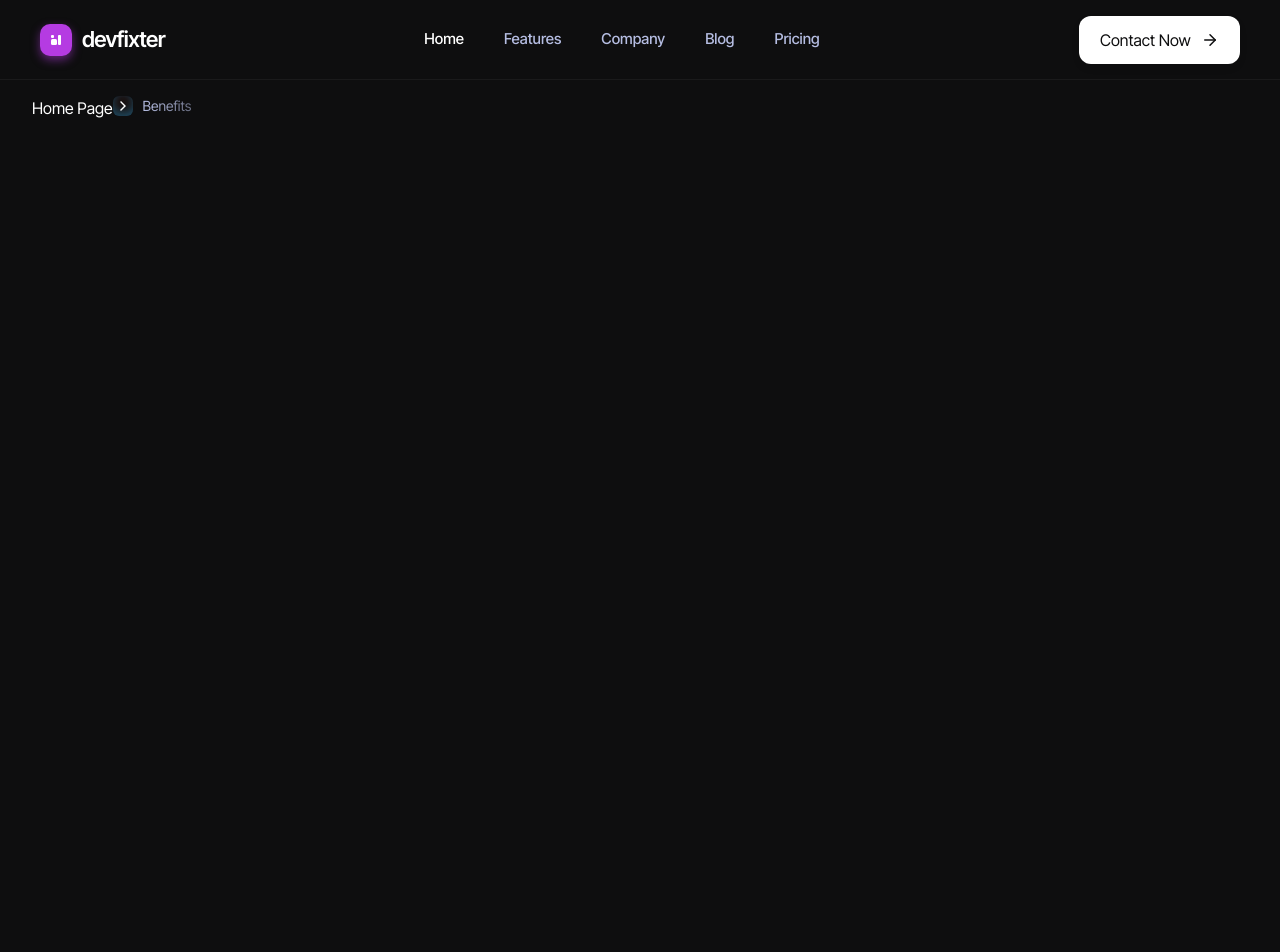
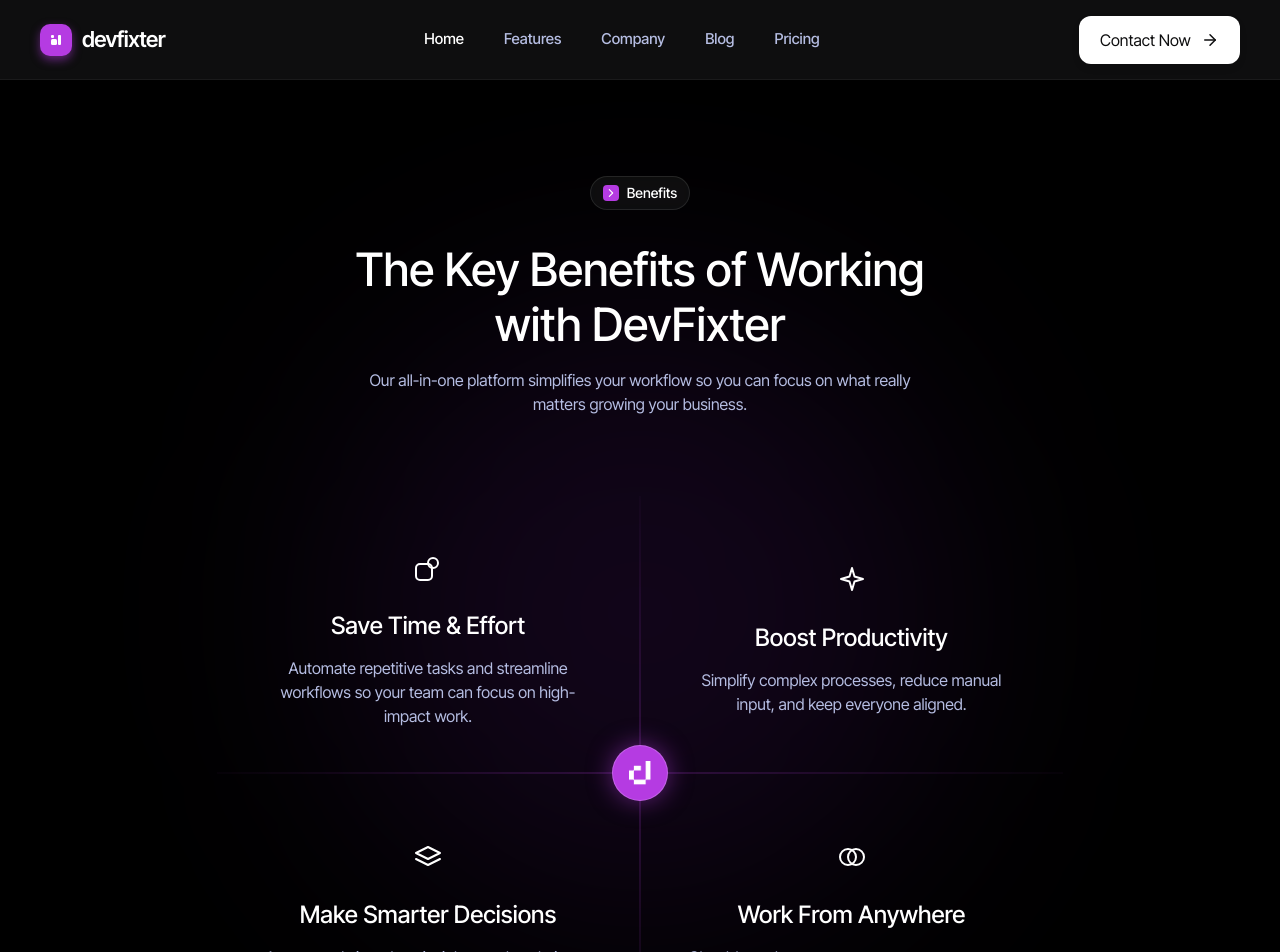
Before and after one commit to ads-fixter-FSD/devfixter, a Next.js app: page / in a window 1280 px wide. Shown: the top 952 px of the page. Before the commit the page ends 800 px from the top, so only its background shows below. Built offline with nearby package versions, Linux system fonts and the light colour scheme.

Commit message:
add key benefits section

```diff
--- a/src/app/layout.tsx
+++ b/src/app/layout.tsx
@@ -23,10 +23,10 @@ export default function RootLayout({
       lang="en"
       className={`${interTight.variable} h-full antialiased`}
     >
-      <body className="min-h-full flex flex-col bg-background-dark">
+      <body className="min-h-full flex flex-col">
         <Navbar />
         {/* Added top padding to account for fixed navbar */}
-        <main className="flex-grow pt-24 pb-12 px-4 sm:px-6 lg:px-8 max-w-7xl mx-auto w-full">
+        <main className="">
           {children}
         </main>
       </body>
--- a/src/app/page.tsx
+++ b/src/app/page.tsx
@@ -1,8 +1,9 @@
-import Badge from "@/components/shared/Badge";
+import KeyBenefits from "@/components/home/KeyBenefits";
 
 export default function Home() {
-  return <div>Home Page
-
-    <Badge> Benefits</Badge>
-  </div>;
+  return (
+    <div className="bg-black pt-20">
+      <KeyBenefits />
+    </div>
+  );
 }
--- /dev/null
+++ b/src/components/home/KeyBenefits.tsx
@@ -0,0 +1,121 @@
+import Image from "next/image";
+import { IoChevronForward } from "react-icons/io5";
+
+const SaveTimeIcon = () => (
+  <svg width="32" height="32" viewBox="0 0 32 32" fill="none" stroke="currentColor" strokeWidth="2" strokeLinecap="round" strokeLinejoin="round" className="text-white mb-6">
+    <path d="M8 12h8a4 4 0 0 1 4 4v8a4 4 0 0 1-4 4H8a4 4 0 0 1-4-4v-8a4 4 0 0 1 4-4z" />
+    <circle cx="21" cy="11" r="5" />
+  </svg>
+);
+
+const BoostProductivityIcon = () => (
+  <svg width="32" height="32" viewBox="0 0 32 32" fill="none" stroke="currentColor" strokeWidth="2" strokeLinecap="round" strokeLinejoin="round" className="text-white mb-6">
+    <path d="M16 4l2.5 8.5L27 15l-8.5 2.5L16 26l-2.5-8.5L5 15l8.5-2.5z" />
+  </svg>
+);
+
+const SmarterDecisionsIcon = () => (
+  <svg width="32" height="32" viewBox="0 0 32 32" fill="none" stroke="currentColor" strokeWidth="2" strokeLinecap="round" strokeLinejoin="round" className="text-white mb-6">
+    <polygon points="16 6 4 12 16 18 28 12 16 6" />
+    <polyline points="4 18 16 24 28 18" />
+  </svg>
+);
+
+const WorkAnywhereIcon = () => (
+  <svg width="32" height="32" viewBox="0 0 32 32" fill="none" stroke="currentColor" strokeWidth="2" strokeLinecap="round" strokeLinejoin="round" className="text-white mb-6">
+    <circle cx="12" cy="16" r="8" />
+    <circle cx="20" cy="16" r="8" />
+  </svg>
+);
+
+export default function KeyBenefits() {
+  return (
+    <section className="relative w-full bg-black py-24 flex justify-center overflow-hidden">
+      {/* Background glow behind center */}
+      <div className="absolute top-1/2 left-1/2 -translate-x-1/2 -translate-y-1/2 w-[600px] h-[600px] bg-[var(--primary)]/10 blur-[120px] rounded-full pointer-events-none z-0"></div>
+
+      <div className="custom-container flex flex-col items-center px-4 relative z-10 w-full">
+        {/* Top Tag */}
+        <div className="flex items-center gap-2 px-3 py-1.5 rounded-full bg-white/5 border border-white/10 mb-8 backdrop-blur-sm">
+          <div className="bg-[#B53BE2] rounded p-0.5">
+            <IoChevronForward className="w-3 h-3 text-white" />
+          </div>
+          <span className="text-white text-sm font-medium">Benefits</span>
+        </div>
+
+        {/* Title & Subtitle */}
+        <div className="max-w-[846px] mx-auto text-center flex flex-col items-center gap-4 mb-20">
+          <h2 className="title-lg text-white">
+            The Key Benefits of Working <br className="hidden sm:block" /> with DevFixter
+          </h2>
+          <p className="text-base text-[var(--accent)] max-w-[565px]">
+            Our all-in-one platform simplifies your workflow so you can focus on what really matters growing your business.
+          </p>
+        </div>
+
+        {/* Quadrants Section */}
+        <div className="relative w-full max-w-[846px] mx-auto">
+          {/* Inner solid border lines (using gradients to fade edges) */}
+          <div
+            className="hidden sm:block absolute left-1/2 top-0 bottom-0 w-px -translate-x-1/2 z-0"
+            style={{
+              background: "linear-gradient(180deg, rgba(181, 59, 226, 0.05) 0%, rgba(181, 59, 226, 0.4) 50%, rgba(181, 59, 226, 0.05) 100%)",
+            }}
+          ></div>
+          <div
+            className="hidden sm:block absolute top-1/2 left-0 right-0 h-px -translate-y-1/2 z-0"
+            style={{
+              background: "linear-gradient(90deg, rgba(181, 59, 226, 0.05) 0%, rgba(181, 59, 226, 0.4) 50%, rgba(181, 59, 226, 0.05) 100%)",
+            }}
+          ></div>
+
+          {/* Logo Center */}
+          <div className="absolute left-1/2 top-1/2 -translate-x-1/2 -translate-y-1/2 w-14 h-14 bg-[#B53BE2] shadow-[0px_0px_25px_rgba(181,59,226,0.5)] rounded-full flex items-center justify-center z-20 border border-white/20">
+            <div className="relative w-6 h-6">
+              <Image src="/logo.png" alt="DevFixter Logo" fill className="object-contain" />
+            </div>
+          </div>
+
+          {/* 2x2 Grid container matching design's proportions */}
+          <div className="grid grid-cols-1 sm:grid-cols-2">
+            {/* Top Left */}
+            <div className="flex flex-col items-center text-center px-8 py-14 h-auto min-h-[246px] justify-center relative sm:border-r border-b border-transparent">
+              <SaveTimeIcon />
+              <h3 className="title-sm text-white mb-3">Save Time & Effort</h3>
+              <p className="text-base text-[var(--accent)] max-w-[340px]">
+                Automate repetitive tasks and streamline workflows so your team can focus on high-impact work.
+              </p>
+            </div>
+
+            {/* Top Right */}
+            <div className="flex flex-col items-center text-center px-8 py-14 h-auto min-h-[246px] justify-center relative border-b border-transparent">
+              <BoostProductivityIcon />
+              <h3 className="title-sm text-white mb-3">Boost Productivity</h3>
+              <p className="text-base text-[var(--accent)] max-w-[340px]">
+                Simplify complex processes, reduce manual input, and keep everyone aligned.
+              </p>
+            </div>
+
+            {/* Bottom Left */}
+            <div className="flex flex-col items-center text-center px-8 py-14 h-auto min-h-[246px] justify-center relative sm:border-r border-transparent">
+              <SmarterDecisionsIcon />
+              <h3 className="title-sm text-white mb-3">Make Smarter Decisions</h3>
+              <p className="text-base text-[var(--accent)] max-w-[340px]">
+                Access real-time data, insights, and analytics to guide your strategy with confidence.
+              </p>
+            </div>
+
+            {/* Bottom Right */}
+            <div className="flex flex-col items-center text-center px-8 py-14 h-auto min-h-[246px] justify-center relative">
+              <WorkAnywhereIcon />
+              <h3 className="title-sm text-white mb-3">Work From Anywhere</h3>
+              <p className="text-base text-[var(--accent)] max-w-[340px]">
+                Cloud-based access means your team can stay productive no matter where they are.
+              </p>
+            </div>
+          </div>
+        </div>
+      </div>
+    </section>
+  );
+}
```
Also changed, not shown: public/logo.png (added).
